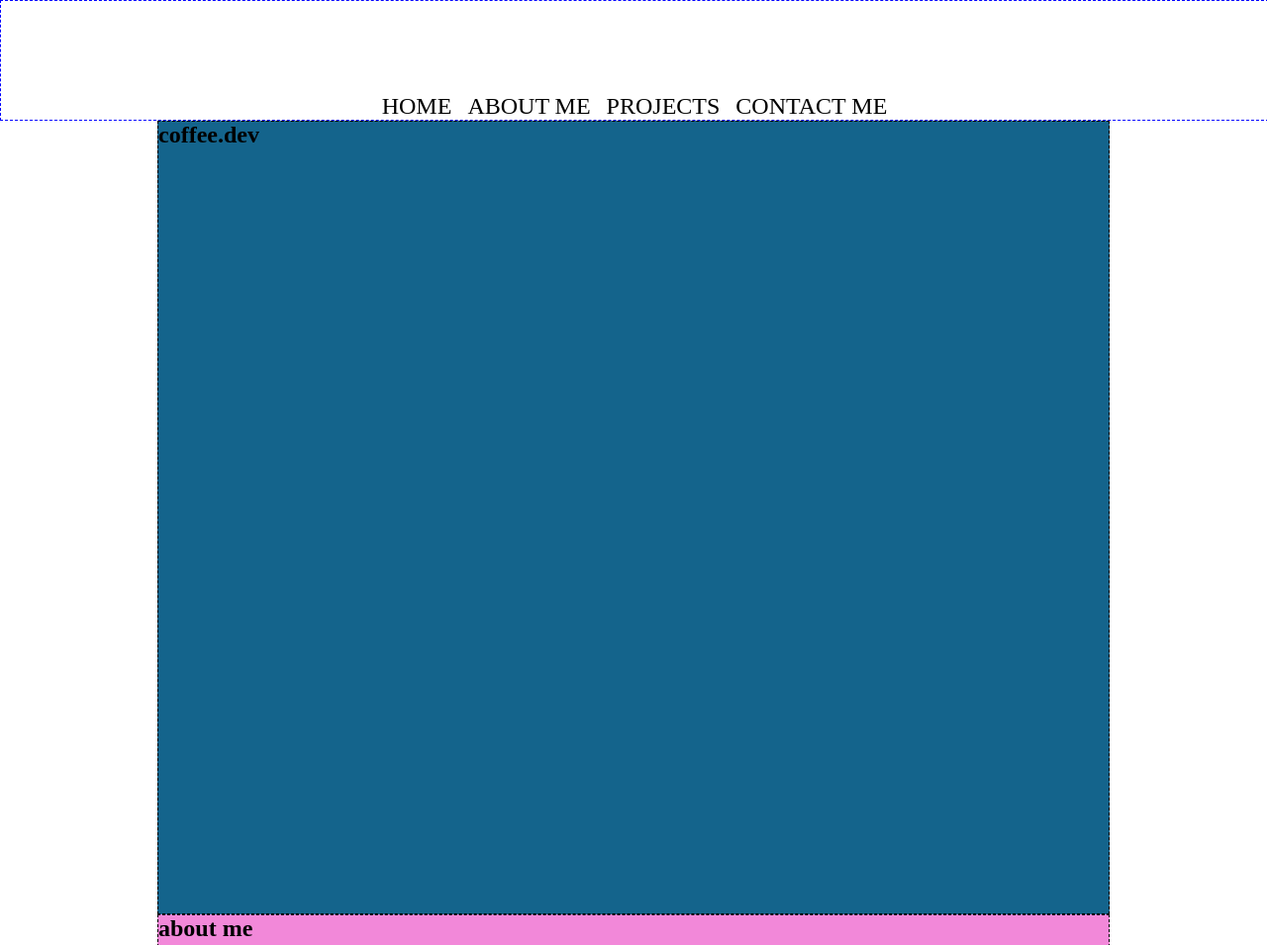
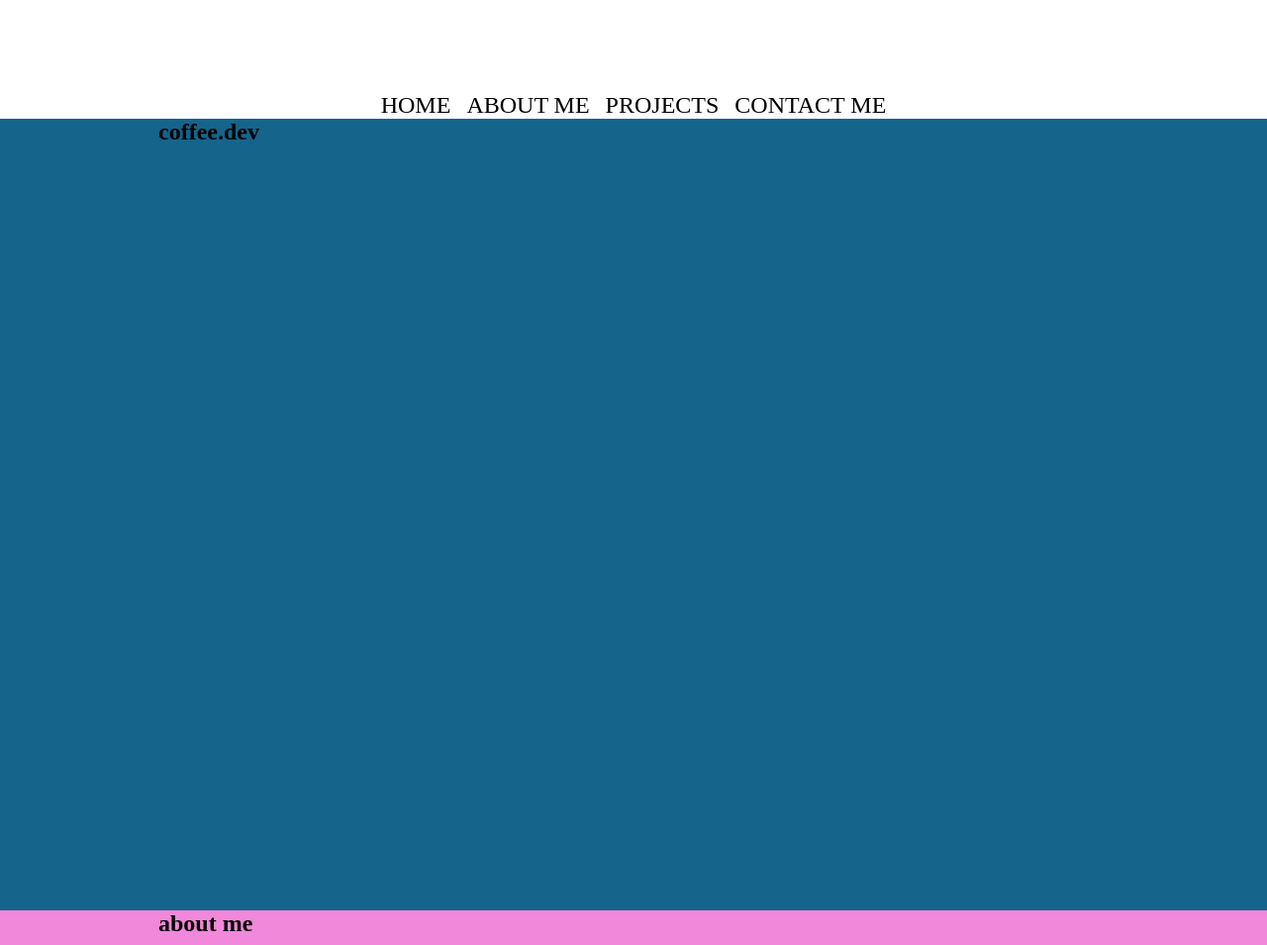
Before and after one commit to monett010/coffee_dev-draft, a plain HTML site: page index.html in a window 1280 px wide. Shown: the top 955 px of the page at 99% size. Drawn offline with Linux system fonts and the light colour scheme.

Commit message:
Added wrapper for each section so the background color looks right

```diff
--- a/index.html
+++ b/index.html
@@ -19,16 +19,24 @@
         </header>
 
             <section id="home">
-                <h1>coffee.dev</h1>
+                <div id="home_wrapper">
+                    <h1>coffee.dev</h1>
+                </div>
             </section>
             <section id="about_me">
-                <h1>about me</h1>
+                <div id="about_wrapper">
+                    <h1>about me</h1>
+                </div>
             </section>
             <section id="projects">
-                <h1>projects</h1>
+                <div id="projects_wrapper">
+                    <h1>projects</h1>
+                </div>
             </section>
             <section id="contact">
-                <h1>contact me</h1>
+                <div id="contact_wrapper">
+                    <h1>contact me</h1>
+                </div>
             </section>
         <footer></footer>
 
--- a/main.css
+++ b/main.css
@@ -22,14 +22,14 @@ header {
     height: 15vh;
     position: sticky; top: 0;
     font-size: 1.5rem;
-    border: 1px dashed blue;
+    /* border: 1px dashed blue; */
 }
 
 section {
     width: 100%;
     height: 100vh;
     top: 15vh;
-    border: 1px dashed red;
+    /* border: 1px dashed red; */
 }
 
 section#home {
@@ -44,7 +44,7 @@ footer {
     width: 100%;
     height: 50px;
     background-color: #161a17;
-    border: 1px dashed olivedrab;
+    /* border: 1px dashed olivedrab; */
 }
 
 nav#main_nav {
@@ -67,9 +67,9 @@ nav#main_nav li {
 /* -- LARGER SCREENS -- */
 
 @media screen and (min-width: 900px) {
-    section {
+    section > div {
         width: 75%;
         margin: auto;
-        border: 1px dashed black;
+        /* border: 1px dashed black; */
     }
 }
```
